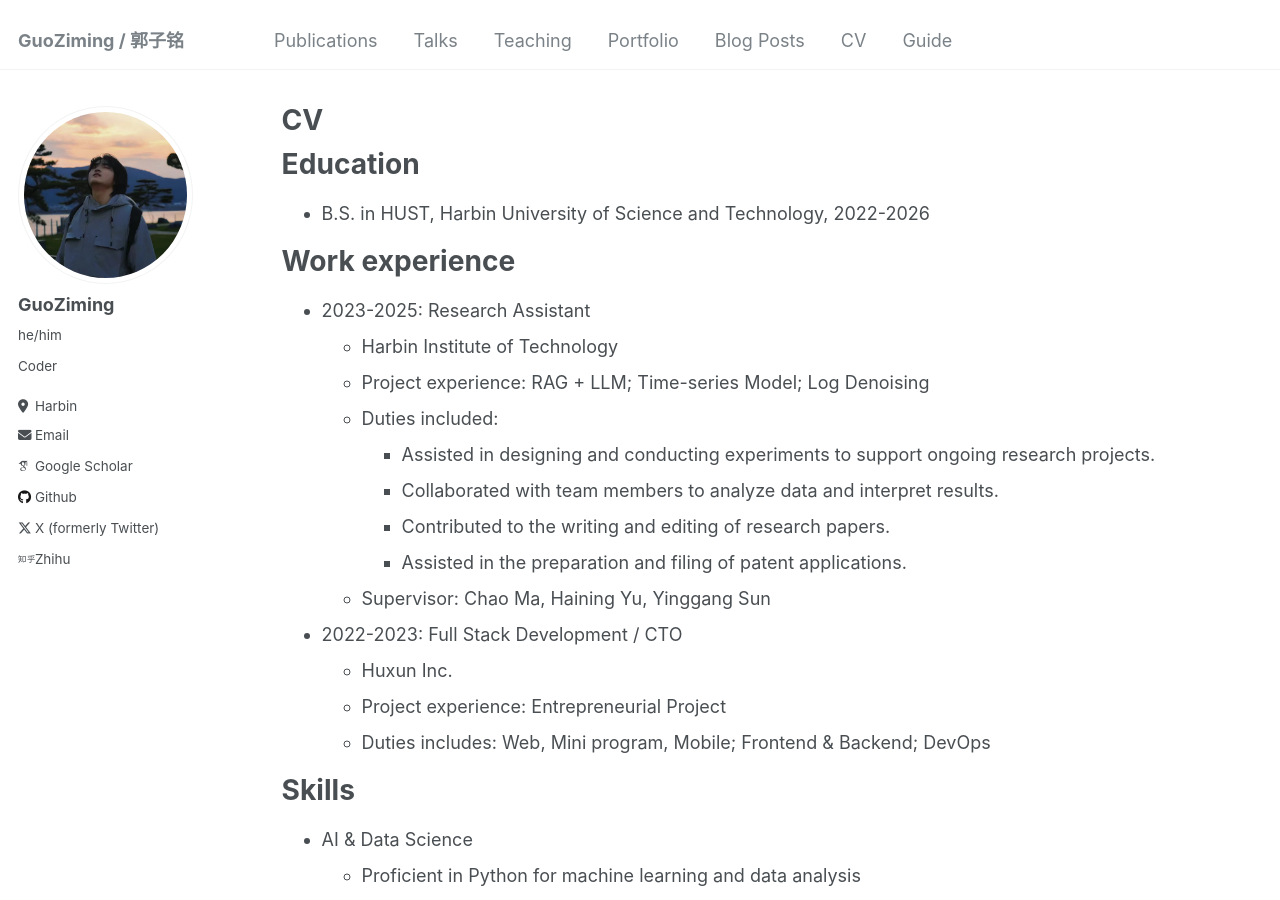
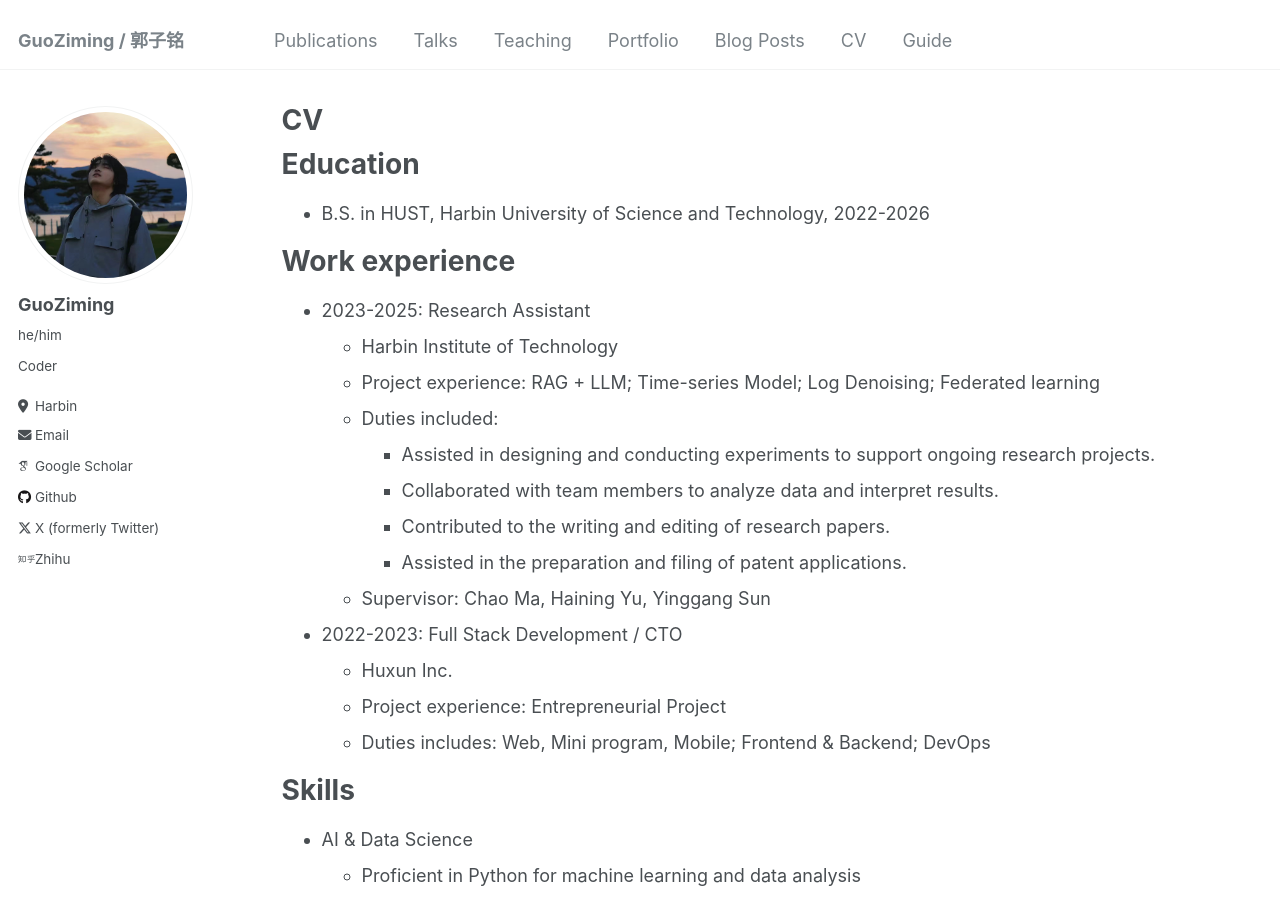
Before and after one commit to mcxiaoxiao/mcxiaoxiao.github.io, a Jekyll site: the page built from _pages/cv.md, in a window 1280 px wide and 900 px high. Built offline with Jekyll 4.4.1, drawn with Linux system fonts in a browser that asks for light colours; some web fonts are replaced.

Commit message:
Update cv.md

```diff
--- a/_pages/cv.md
+++ b/_pages/cv.md
@@ -21,7 +21,7 @@ Work experience
 
 * 2023-2025: Research Assistant
   * Harbin Institute of Technology
-  * Project experience: RAG + LLM; Time-series Model; Log Denoising
+  * Project experience: RAG + LLM; Time-series Model; Log Denoising; Federated learning
   * Duties included:
     * Assisted in designing and conducting experiments to support ongoing research projects.
     * Collaborated with team members to analyze data and interpret results.
```
